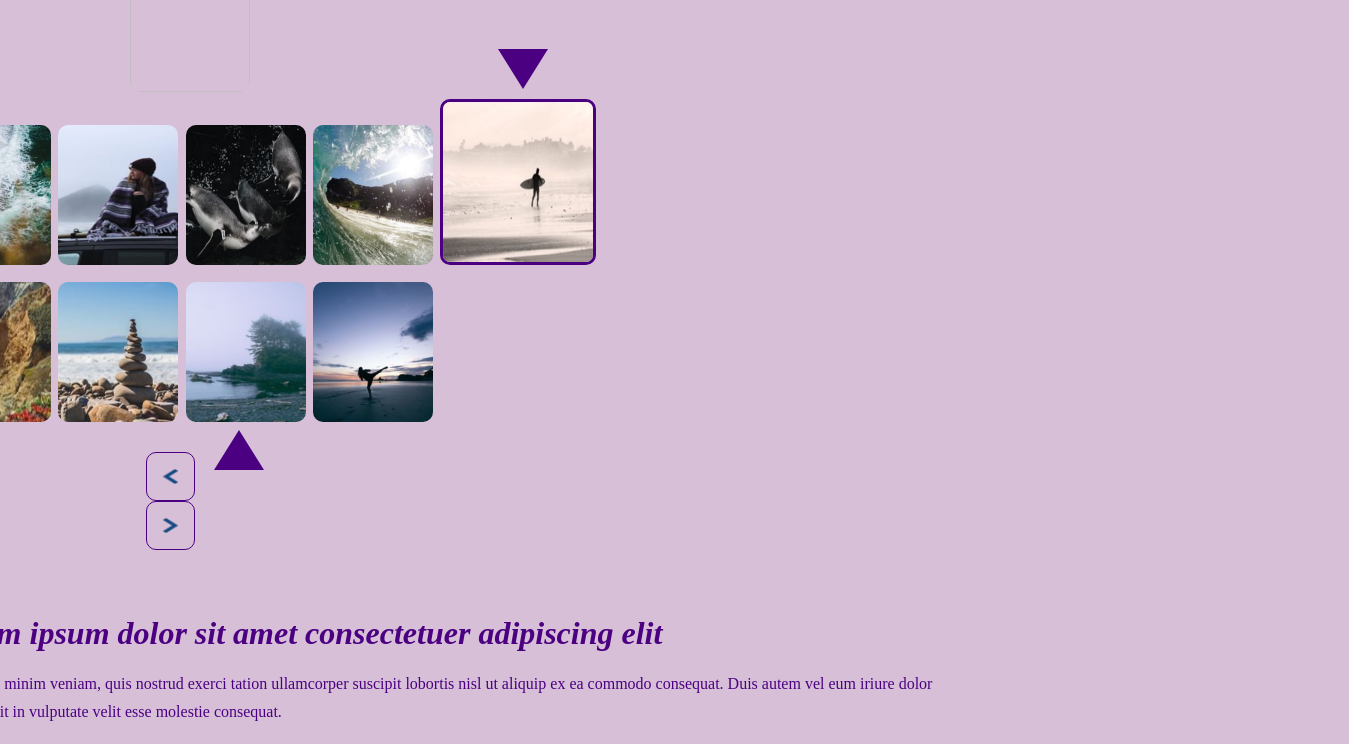
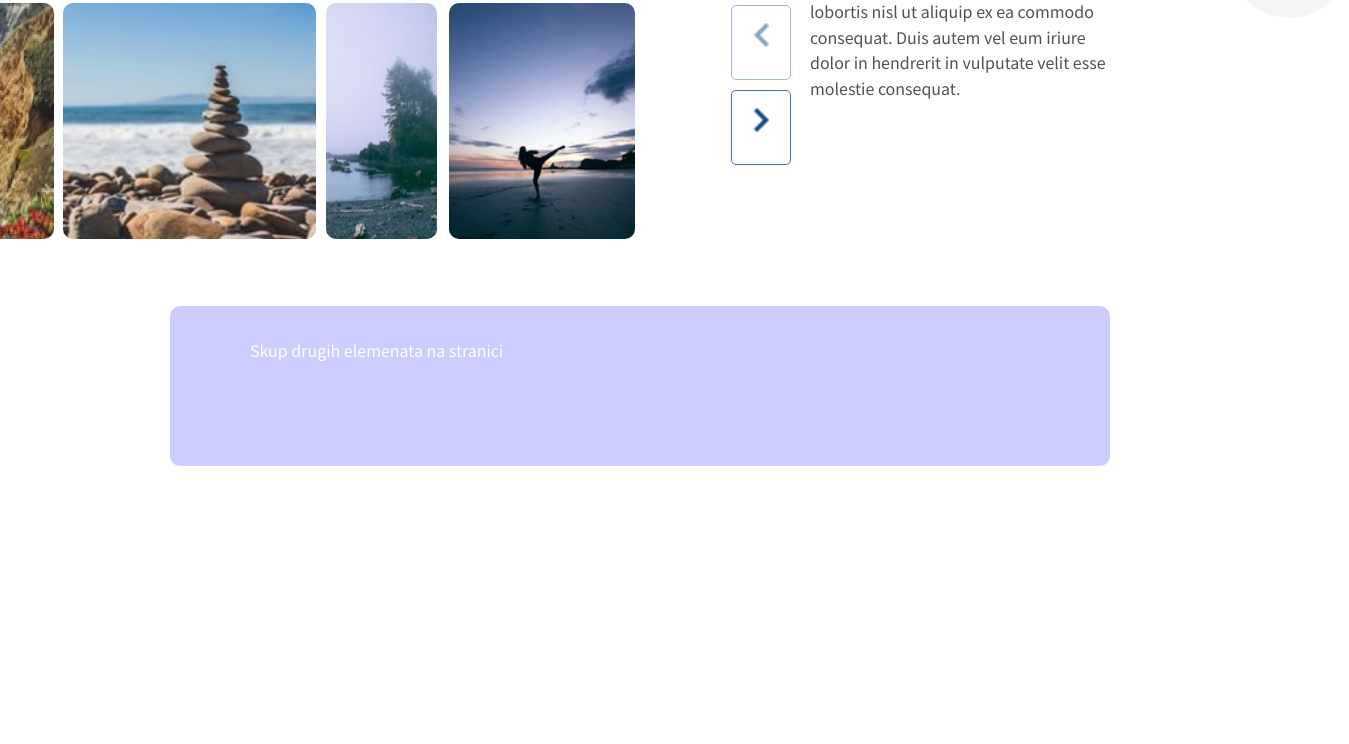
Before and after one commit to DavidPokrajac/Image-Slider, a plain HTML site: page index.html in a window 1280 px wide. Shown: the part 462-1206 px from the top of the page, 1349 px wide, since content can reach past the window. After the commit the page ends 992 px from the top, so only its background shows below. Drawn offline with nearby package versions, Linux system fonts and the light colour scheme.

Commit message:
Update main.css
Updated CSS file

```diff
--- a/styles/main.css
+++ b/styles/main.css
@@ -1,146 +1,239 @@
-::selection{
-	background-color: orchid;
+*{
+	box-sizing: border-box;
+	margin: 0;
+	padding: 0;
+	font-family: 'Noto Sans JP', sans-serif;
 }
 
-body{
-	margin: 0;
-	padding: 0;
-	font-family: 'Playfair Display', serif;
-	background-color: thistle;
-	width: 100vw;
-	height: 100vh;
-	display: flex;
-	justify-content: center;
-	align-items: center;
+#wrapper{
+	margin: auto;
+	width: 940px;
+	height: 124vh;
 }
 
-img{
-	width: 120px;
-	height: 140px;
-	position: relative;
-	display: inline-block;
-	margin: 0 0.1em;
+header{
+	width: 100%;
+	display: flex;
+	justify-content: space-between;
+}
+
+header div:first-child{
+	width: 300px;
+	height: 20vh;
+	background-color: rgba(0, 0, 255, 0.2);
 	border-radius: 10px;
 }
 
-#wrapper{
-	height: 360px;
-	width: 80%;
-	display: grid;
+header div:last-child{
+	width: 620px;
+	height: 20vh;
+	background-color: rgba(0, 0, 255, 0.2);
+	border-radius: 10px;
+	padding-top: 2em;
+	color: #FFF;
+	text-indent: 5em;
 }
 
-#first-row{
-	grid-column: 1 / span 3;
-	grid-row: 1;
-	padding: 0.2em 0.1em;
-	position: relative;
-	right: 200px;
+main{
+	width: 100%;
+	height: 60vh;
+	margin: 4em 0;
+	display: flex;
+	justify-content: space-between;
 }
 
-#first-row::after{
-	display: inline-block;
-	content: "";
-	width: 0px;
-    border-top: 40px solid indigo;
-    border-left: 25px solid transparent;
-   	border-right: 25px solid transparent;
-   	position: relative;
-   	left: -6.5em;
-   	top: -11em;
+main #pictures{
+	width: 620px;
+	height: inherit;
 }
 
-#second-row{
-	grid-column: 1 / span 3;
-	grid-row: 2;
-	padding: 0.6em 0.1em;
+main #pictures #first-row{
+	text-align: right;
+	height: 49%;
+	width: 160%;
 	position: relative;
-	right: 200px;
+	right: 60%;
+	border: 1px solid red;
 }
 
-#second-row::after{
-	display: inline-block;
-	content: "";
-	width: 0px;
-    border-bottom: 40px solid indigo;
-    border-left: 25px solid transparent;
-   	border-right: 25px solid transparent;
-   	position: relative;
-   	left: -14em;
-   	top: 3em;
+main #pictures #second-row{
+	text-align: right;
+	margin: 1% 0;
+	height: 49%;
+	width: 120%;
+	position: relative;
+	right: 45%;
 }
 
-#first-row img:last-of-type{
-	width: 150px;
-	height: 160px;
-	border: 3px solid indigo;
+#first-row img{
+	height: 100%;
+	border-radius: 10px;
 }
 
-#second-row .ch:last-of-type{
-	width: 150px;
-	height: 160px;
-	border: 3px solid indigo;
+#first-row #f-one{
+	display: inline-block;
+	margin-right: 3px;
+	width: 19%;
 }
 
-#lorem{
-	grid-column: 4;
-	grid-row: 1 / span 2;
-	padding: 0.4em;
-	line-height: 1.8em;
-	position: relative;
-	right: 200px;
-	color: indigo;
+#first-row #f-two{
+	display: inline-block;
+	margin: 0 3px;
+	width: 12%;
 }
 
-h1{
-	font-style: italic;
+#first-row #f-three{
+	display: inline-block;
+	margin: 0 3px;
+	width: 20%;
 }
 
-h1:hover{
-	color: darkorchid;
-	transition: color 0.3s ease-out;
+#first-row #f-four{
+	display: inline-block;
+	margin: 0 3px;
+	width: 17%;
+}
+
+#first-row #f-five{
+	display: inline-block;
+	margin: none;
+	margin-left: 3px;
+	width: 25%;
+}
+
+#second-row img{
+	height: 100%;
+	border-radius: 10px;
+}
+
+#second-row #s-one{
+	display: inline-block;
+	margin: none;
+	margin-right: 3px;
+	width: 21%;
+}
+
+#second-row #s-two{
+	display: inline-block;
+	margin: 0 3px;
+	width: 34%;
+}
+
+#second-row #s-three{
+	display: inline-block;
+	margin: 0 3px;
+	width: 15%;
+}
+
+#second-row #s-four{
+	display: inline-block;
+	margin: none;
+	margin-left: 5px;
+	width: 25%;
+}
+
+main #lorem{
+	width: 300px;
+	height: inherit;
+}
+
+#lorem h1{
+	color: #0a3c6d;
+	font-size: 1.9em;
+	font-weight: bold;
+}
+
+#lorem p{
+	color: #4f5255;
+	line-height: 1.6em;
+	margin-top: 10px;
+}
+
+footer{
+	width: 100%;
+}
+
+footer div{
+	width: 940px;
+	height: 20vh;
+	background-color: rgba(0, 0, 255, 0.2);
+	border-radius: 10px;
+	padding-top: 2em;
+	color: #FFF;
+	text-indent: 5em;
 }
 
 #arrows{
-	display: inline-block;
-	width: 85px;
-	height: 120px;
-	padding: 1em;
+	width: 60px;
+	height: 49%;
+	position: relative;
+	left: 90.5%;
+	bottom: 50%;
+}
+
+#arrows #left-arrow{
+	opacity: 0.5;
+	width: 100%;
+	height: 32%;
+	border: 1px solid royalblue;
+	border-radius: 5px;
+}
+
+#arrows #right-arrow{
+	width: 100%;
+	height: 32%;
+	border: 1px solid royalblue;
+	border-radius: 5px;
+	margin-top: 10px;
+}
+
+#arrows #left-arrow:hover, #arrows #right-arrow:hover{
+	cursor: pointer;
+	border: 3px solid royalblue;
+	transition: border 0.2s ease-in-out;
 }
 
 #arrows img{
 	display: block;
+	margin: 17px auto;
 	width: 15px;
-	height: 15px;
-	border: 1px solid indigo;
-	padding: 1em;
-	border-radius: 10px;
 }
 
-#arrows img:hover{
-	cursor: pointer;
+#angle-br-left{
+	height: 120px;
+	width: 120px;
 	border-radius: 50%;
-	border-color: darkorchid;
-	transition: all 0.2s;
+	background-color: rgba(197, 203, 203, 0.2);
+	padding-top: 40px;
+	padding-left: 65px;
+	position: absolute;
+	z-index: 2;
+	top: 45vh;
+	left: -7vw;
 }
 
-#arrow-right{
-	position: relative;
-	left: 3em;
-	top: 4em;
+#angle-br-left img{
+	height: 30px;
+	width: 20px;
+	display: block;
 }
 
-#arrow-left{
-	position: relative;
-	top: 1em;
-	right: 0.7em;
+#angle-br-right{
+	height: 120px;
+	width: 120px;
+	border-radius: 50%;
+	background-color: rgba(197, 203, 203, 0.2);
+	padding-top: 40px;
+	padding-right: 25px;
+	position: absolute;
+	z-index: 2;
+	top: 45vh;
+	left: 96vw;
 }
 
-#left{
-	font-weight: bold;
-	color: darkorchid;
+#angle-br-right img{
+	height: 30px;
+	width: 20px;
+	display: block;
+	margin: 0px auto;
 }
-
-#right{
-	font-weight: bold;
-	color: darkorchid;
-}
```
